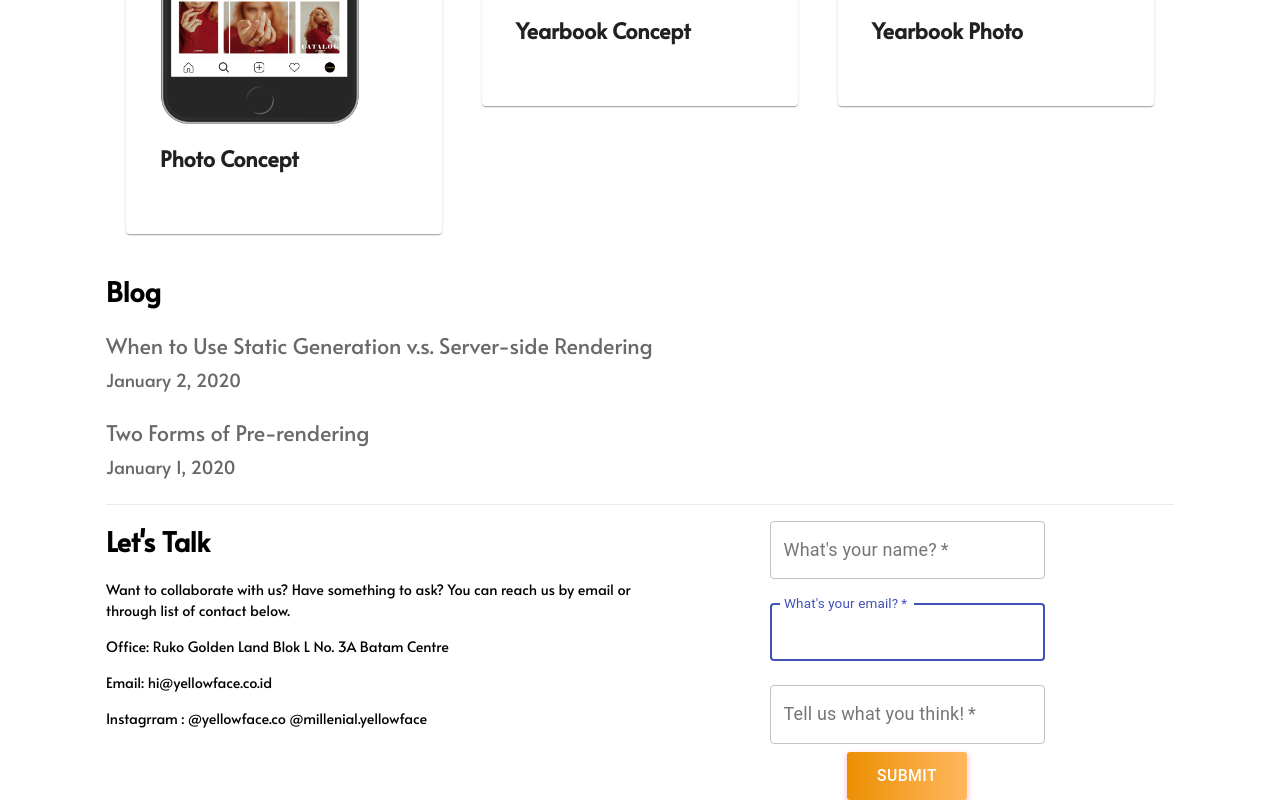
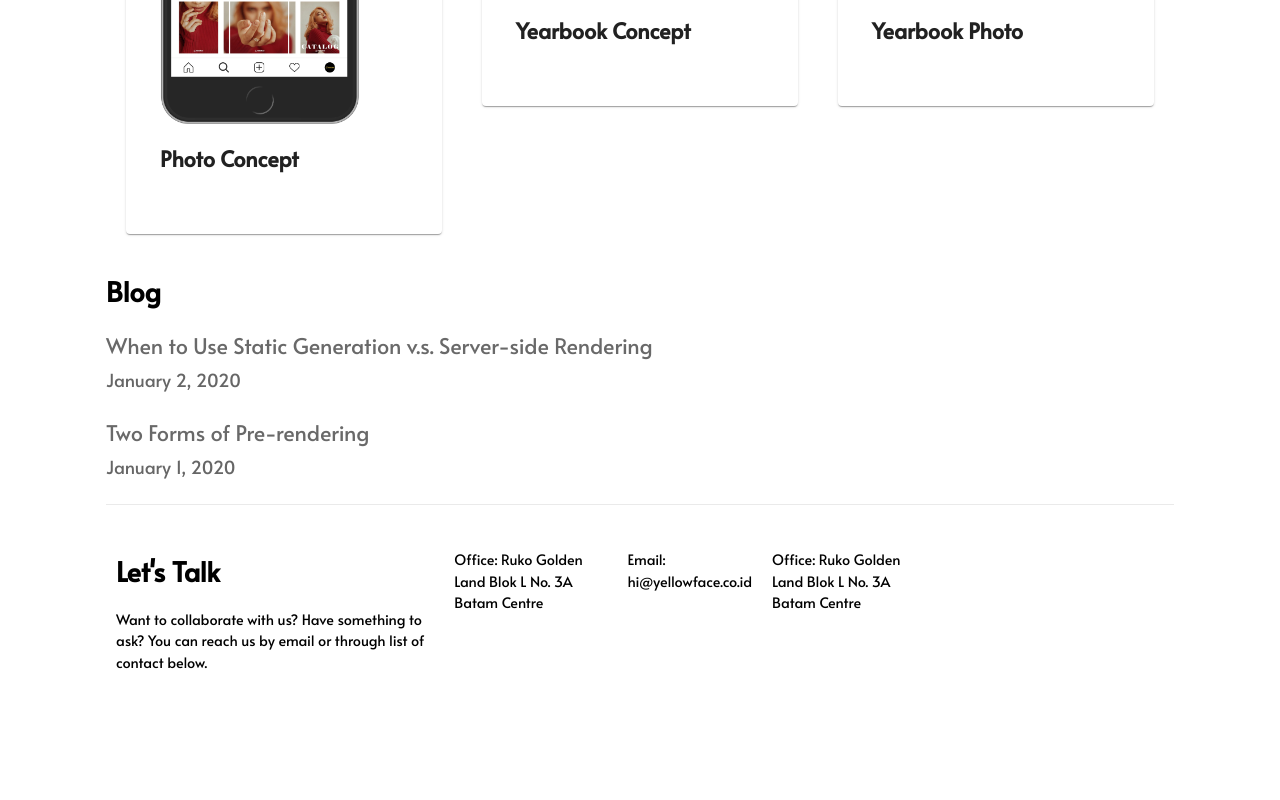
Before and after one commit to gunturkh/yellowface, a Next.js app: page / in a window 1280 px wide. Shown: the part 1528-2328 px from the top of the page. After the commit the page ends 2246 px from the top, so only its background shows below. Built offline with nearby package versions, Linux system fonts and the light colour scheme.

Commit message:
Footer wip

```diff
--- a/components/footer.tsx
+++ b/components/footer.tsx
@@ -8,24 +8,32 @@ export default function Footer() {
   return (
     <footer
       style={{
+        padding: "20px 0",
         borderTop: "1px solid #eaeaea",
         width: "100%",
         display: "flex",
         flexDirection: "row",
+        alignItems: "flex-start",
       }}
     >
-      <div style={{ flex: "0 1 50%" }}>
+      <div style={{ margin: 10 }}>
         <h2 className={utilStyles.headingLg}>Let's Talk</h2>
         <p className={utilStyles.headingSm}>
           Want to collaborate with us? Have something to ask? You can reach us
           by email or through list of contact below.
         </p>
+      </div>
+      <div style={{ margin: 10 }}>
         <p className={utilStyles.headingSm}>
           Office: Ruko Golden Land Blok L No. 3A Batam Centre
         </p>
+      </div>
+      <div style={{ margin: 10 }}>
         <p className={utilStyles.headingSm}>Email: hi@yellowface.co.id</p>
+      </div>
+      <div style={{ margin: 10 }}>
         <p className={utilStyles.headingSm}>
-          Instagrram : @yellowface.co @millenial.yellowface
+          Office: Ruko Golden Land Blok L No. 3A Batam Centre
         </p>
       </div>
       <div
@@ -35,8 +43,10 @@ export default function Footer() {
           justifyContent: "center",
           alignItems: "center",
           flex: "0 1 50%",
+          margin: "auto",
         }}
       >
+        {/*
         <form
           onSubmit={(e) => {
             e.preventDefault();
@@ -81,7 +91,6 @@ export default function Footer() {
             label="Tell us what you think!"
             id="query"
           />
-          {/* <Button type="submit" fullWidth variant="contained" color="primary"> */}
           <Button
             type="submit"
             style={{
@@ -98,6 +107,7 @@ export default function Footer() {
             Submit{" "}
           </Button>
         </form>
+          */}
       </div>
     </footer>
   );
```
